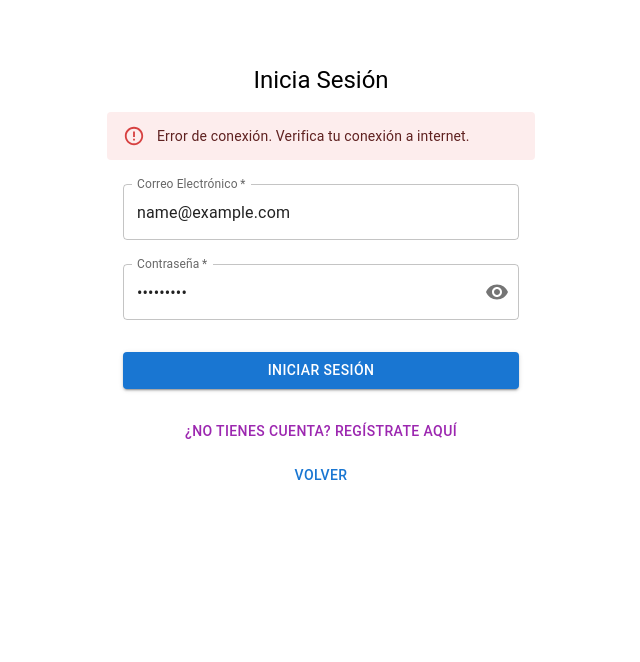
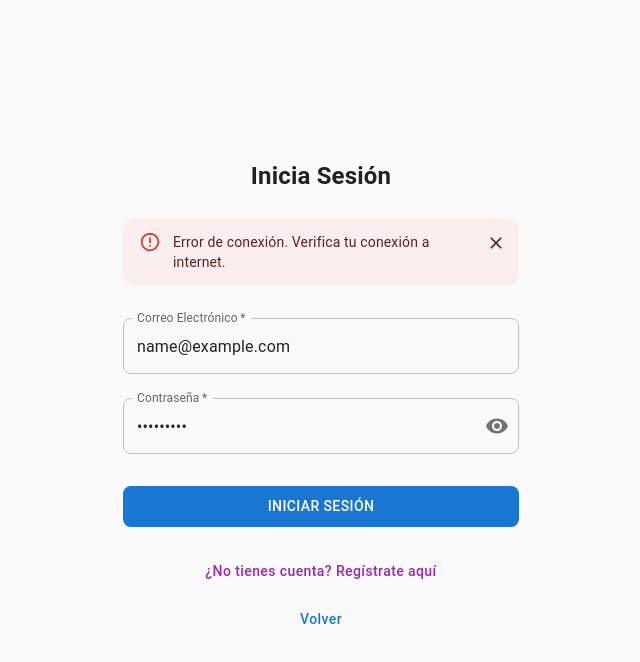
Before and after one commit to julio-vv/skillswap-front, a React (Vite) app: page /login in a window 1280 px wide. Both pictures are taken after typing "name@example.com", "Sample123" into the empty fields and a click on the button "INICIAR SESIÓN". Shown: the top 662 px of the page, without its empty margins (319-959 px from the left). Built offline with nearby package versions, Linux system fonts and the light colour scheme; no server answers.

Commit message:
MUI improvements
Mejoras al uso de Material UI a lo largo del proyecto.

```diff
--- a/src/features/Auth/LoginPage.jsx
+++ b/src/features/Auth/LoginPage.jsx
@@ -54,22 +54,40 @@ const LoginPage = () => {
     };
 
     return (
-        <Container component="main" maxWidth="xs">
+        <Container
+            component="main"
+            maxWidth="xs"
+            sx={{
+                minHeight: '100vh',
+                display: 'flex',
+                alignItems: 'center',
+                justifyContent: 'center',
+            }}
+        >
             <Box
                 sx={{
-                    marginTop: 8,
+                    width: '100%',
                     display: 'flex',
                     flexDirection: 'column',
                     alignItems: 'center',
+                    py: 4,
                 }}
             >
-                <Typography component="h1" variant="h5">
+                <Typography component="h1" variant="h4" sx={{ fontWeight: 600, mb: 3 }}>
                     Inicia Sesión
                 </Typography>
 
-                {error && <Alert severity="error" sx={{ width: '100%', mt: 2 }}>{error}</Alert>}
+                {error && (
+                    <Alert
+                        severity="error"
+                        sx={{ width: '100%', mb: 2 }}
+                        onClose={() => setError('')}
+                    >
+                        {error}
+                    </Alert>
+                )}
 
-                <Box component="form" onSubmit={handleSubmit(onSubmit)} noValidate sx={{ mt: 1 }}>
+                <Box component="form" onSubmit={handleSubmit(onSubmit)} noValidate sx={{ width: '100%' }}>
                     {/* Campo Email */}
                     <TextField
                         margin="normal"
@@ -80,7 +98,6 @@ const LoginPage = () => {
                         name="email"
                         autoComplete="email"
                         autoFocus
-                        // React Hook Form registration
                         {...register('email', {
                             required: 'El email es obligatorio',
                             pattern: {
@@ -90,6 +107,23 @@ const LoginPage = () => {
                         })}
                         error={!!errors.email}
                         helperText={errors.email ? errors.email.message : ''}
+                        sx={{
+                            '& input:-webkit-autofill': {
+                                WebkitBoxShadow: '0 0 0 100px transparent inset',
+                                WebkitTextFillColor: 'inherit',
+                                caretColor: 'inherit',
+                                borderRadius: 'inherit',
+                            },
+                            '& input:-webkit-autofill:hover': {
+                                WebkitBoxShadow: '0 0 0 100px transparent inset',
+                            },
+                            '& input:-webkit-autofill:focus': {
+                                WebkitBoxShadow: '0 0 0 100px transparent inset',
+                            },
+                            '& input:-webkit-autofill:active': {
+                                WebkitBoxShadow: '0 0 0 100px transparent inset',
+                            },
+                        }}
                     />
 
                     {/* Campo Contraseña */}
@@ -116,10 +150,26 @@ const LoginPage = () => {
                                 </InputAdornment>
                             )
                         }}
-                        // React Hook Form registration
                         {...register('password', { required: 'La contraseña es obligatoria' })}
                         error={!!errors.password}
                         helperText={errors.password ? errors.password.message : ''}
+                        sx={{
+                            '& input:-webkit-autofill': {
+                                WebkitBoxShadow: '0 0 0 100px transparent inset',
+                                WebkitTextFillColor: 'inherit',
+                                caretColor: 'inherit',
+                                borderRadius: 'inherit',
+                            },
+                            '& input:-webkit-autofill:hover': {
+                                WebkitBoxShadow: '0 0 0 100px transparent inset',
+                            },
+                            '& input:-webkit-autofill:focus': {
+                                WebkitBoxShadow: '0 0 0 100px transparent inset',
+                            },
+                            '& input:-webkit-autofill:active': {
+                                WebkitBoxShadow: '0 0 0 100px transparent inset',
+                            },
+                        }}
                     />
 
                     {/* Botón de Submit */}
--- a/src/features/Profile/ProfilePage.jsx
+++ b/src/features/Profile/ProfilePage.jsx
@@ -85,8 +85,8 @@ const ProfilePage = () => {
 
 
     return (
-        <Box>
-            <Container maxWidth="md" sx={{ mt: 4, mb: 4 }}>
+        <Box sx={{ bgcolor: 'background.default', minHeight: 'calc(100vh - 64px)' }}>
+            <Container maxWidth="md" sx={{ py: 4 }}>
                 <ProfileHeader
                     isOwnProfile={isOwnProfile}
                     isEditing={isEditing}
--- a/src/features/Profile/components/ProfileHeader.jsx
+++ b/src/features/Profile/components/ProfileHeader.jsx
@@ -9,7 +9,7 @@ import { Edit as EditIcon } from '@mui/icons-material';
 const ProfileHeader = ({ isOwnProfile, isEditing, onEdit }) => {
     return (
         <Box display="flex" justifyContent="space-between" alignItems="center" mb={3}>
-            <Typography variant="h4" component="h1">
+            <Typography variant="h4" component="h1" sx={{ mb: 3, fontWeight: 600 }}>
                 {isOwnProfile ? 'Mi Perfil' : 'Perfil de Usuario'}
             </Typography>
 
--- a/src/features/Search/SearchPage.jsx
+++ b/src/features/Search/SearchPage.jsx
@@ -36,10 +36,10 @@ const SearchPage = () => {
     };
 
     return (
-        <Box>
-            <Container maxWidth="md" sx={{ mt: 4, mb: 4 }}>
+        <Box sx={{ bgcolor: 'background.default', minHeight: 'calc(100vh - 64px)' }}>
+            <Container maxWidth="md" sx={{ py: 4 }}>
                 {/* Título */}
-                <Typography variant="h4" component="h1" sx={{ mb: 3 }}>
+                <Typography variant="h4" component="h1" sx={{ mb: 3, fontWeight: 600 }}>
                     Buscar Usuarios
                 </Typography>
 
--- a/src/main.jsx
+++ b/src/main.jsx
@@ -4,11 +4,14 @@ import { BrowserRouter } from 'react-router-dom'
 import './index.css'
 import App from './App.jsx'
 import { AuthProvider } from './features/Auth/AuthContext.jsx'
-import { Box, CircularProgress } from '@mui/material'
+import { Box, CircularProgress, CssBaseline, ThemeProvider } from '@mui/material'
 import ErrorBoundary from './features/Common/ErrorBoundary.jsx'
+import theme from './theme/theme.js'
 
 createRoot(document.getElementById('root')).render(
   <StrictMode>
+    <ThemeProvider theme={theme}>
+      <CssBaseline />
       <ErrorBoundary>
         <BrowserRouter>
           <AuthProvider>
@@ -24,5 +27,6 @@ createRoot(document.getElementById('root')).render(
           </AuthProvider>
         </BrowserRouter>
       </ErrorBoundary>
+    </ThemeProvider>
   </StrictMode>,
 );
--- /dev/null
+++ b/src/theme/theme.js
@@ -0,0 +1,155 @@
+import { createTheme } from '@mui/material/styles';
+
+/**
+ * Tema personalizado de SkillSwap
+ * Basado en Material Design 3 y las mejores prácticas de MUI v7
+ */
+const theme = createTheme({
+  // Configuración de CSS Variables para mejor soporte de dark mode
+  cssVariables: true,
+
+  palette: {
+    mode: 'light',
+    primary: {
+      main: '#1976d2',
+      light: '#42a5f5',
+      dark: '#1565c0',
+      contrastText: '#fff',
+    },
+    secondary: {
+      main: '#9c27b0',
+      light: '#ba68c8',
+      dark: '#7b1fa2',
+      contrastText: '#fff',
+    },
+    error: {
+      main: '#d32f2f',
+    },
+    warning: {
+      main: '#ed6c02',
+    },
+    info: {
+      main: '#0288d1',
+    },
+    success: {
+      main: '#2e7d32',
+    },
+    background: {
+      default: '#fafafa',
+      paper: '#fff',
+    },
+    text: {
+      primary: 'rgba(0, 0, 0, 0.87)',
+      secondary: 'rgba(0, 0, 0, 0.6)',
+      disabled: 'rgba(0, 0, 0, 0.38)',
+    },
+  },
+
+  typography: {
+    fontFamily: '"Roboto", "Helvetica", "Arial", sans-serif',
+    h1: {
+      fontSize: '2.5rem',
+      fontWeight: 500,
+      lineHeight: 1.2,
+    },
+    h2: {
+      fontSize: '2rem',
+      fontWeight: 500,
+      lineHeight: 1.3,
+    },
+    h3: {
+      fontSize: '1.75rem',
+      fontWeight: 500,
+      lineHeight: 1.4,
+    },
+    h4: {
+      fontSize: '1.5rem',
+      fontWeight: 500,
+      lineHeight: 1.4,
+    },
+    h5: {
+      fontSize: '1.25rem',
+      fontWeight: 500,
+      lineHeight: 1.5,
+    },
+    h6: {
+      fontSize: '1rem',
+      fontWeight: 500,
+      lineHeight: 1.6,
+    },
+    button: {
+      textTransform: 'none', // Evitar transformación automática a mayúsculas
+      fontWeight: 500,
+    },
+  },
+
+  spacing: 8, // Base de 8px para espaciado
+
+  breakpoints: {
+    values: {
+      xs: 0,
+      sm: 600,
+      md: 900,
+      lg: 1200,
+      xl: 1536,
+    },
+  },
+
+  shape: {
+    borderRadius: 8, // Bordes más redondeados por defecto
+  },
+
+  // Personalización de componentes
+  components: {
+    MuiButton: {
+      styleOverrides: {
+        root: {
+          borderRadius: 8,
+          padding: '8px 16px',
+        },
+        contained: {
+          boxShadow: 'none',
+          '&:hover': {
+            boxShadow: '0 2px 4px rgba(0,0,0,0.1)',
+          },
+        },
+      },
+    },
+    MuiCard: {
+      styleOverrides: {
+        root: {
+          borderRadius: 12,
+          boxShadow: '0 1px 3px rgba(0,0,0,0.12), 0 1px 2px rgba(0,0,0,0.08)',
+        },
+      },
+    },
+    MuiTextField: {
+      defaultProps: {
+        variant: 'outlined',
+      },
+    },
+    MuiAppBar: {
+      styleOverrides: {
+        root: {
+          boxShadow: '0 1px 3px rgba(0,0,0,0.12)',
+        },
+      },
+    },
+    MuiChip: {
+      styleOverrides: {
+        root: {
+          borderRadius: 8,
+        },
+      },
+    },
+    MuiPaper: {
+      styleOverrides: {
+        rounded: {
+          borderRadius: 12,
+        },
+      },
+    },
+  },
+});
+
+export default theme;
```
Also changed, not shown: src/components/Header.jsx (+38 -11 lines), src/features/Matches/MatchesPage.jsx (+9 -4 lines), src/features/Profile/ProfileCardPersonal.jsx (+16 -7 lines), 1 other file (tests, documents, lock files or other folders). Lines whose indentation alone changed are shown as unchanged.
